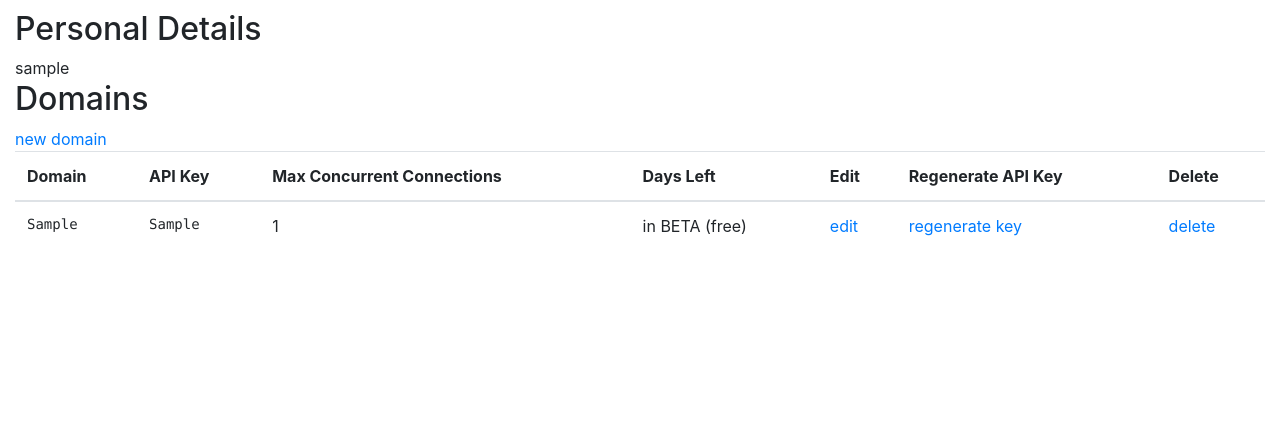
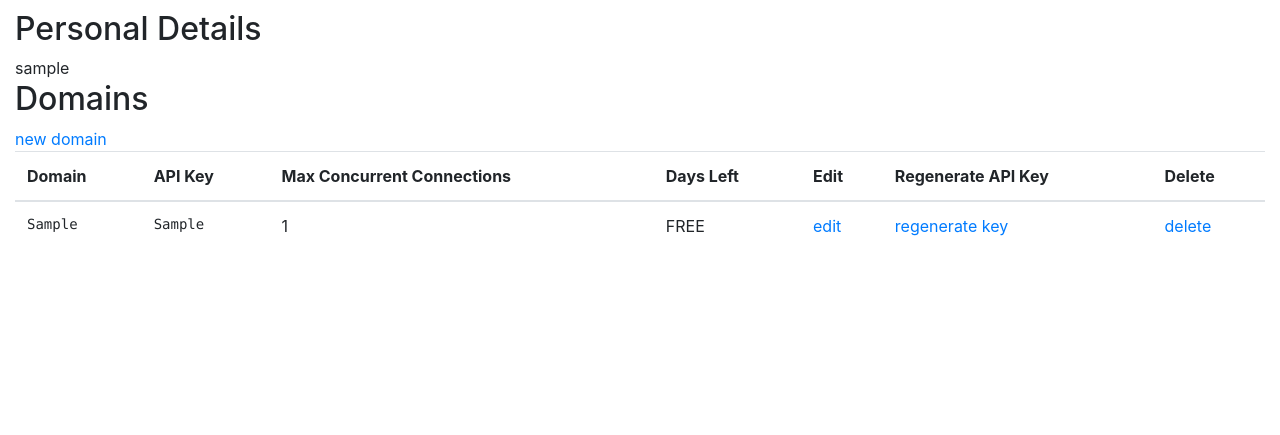
Before and after one commit to stef-k/socketizer, a Django app: a page that uses userprofiles/templates/userprofile.html in a window 1280 px wide. Shown: the part 71-506 px from the top of the page. Run offline with Django 3.2, Linux system fonts and the light colour scheme; a user stored in the database is signed in; tables that the repository leaves empty hold one stand-in row (values such as "Sample post"); parts of the project's set-up code (start-up, migrations or seed data) failed here and were passed over; some libraries are stand-ins or nearby versions.

Commit message:
reword FREE with nice label, remove unused model fields

```diff
--- a/mainsite/models.py
+++ b/mainsite/models.py
@@ -36,8 +36,6 @@
     # Domain status - current usage
     # api calls per month, at the beginning of the month this goes to 0
     current_month_api_calls = models.IntegerField(default=0)
-    # current connected sockets
-    current_connections = models.IntegerField(default=0)
 
     def generate_key(self):
         """Generates a new API key"""
--- a/userprofiles/templates/userprofile.html
+++ b/userprofiles/templates/userprofile.html
@@ -33,7 +33,7 @@
                             <td>{{ domain.max_concurrent_connections }}</td>
                             <td>
                                 {% if domain.free_key %}
-                                    in BETA (free)
+                                    <span class="label label-success">FREE</span>
                                 {% else %}
                                     {{ domain.days_left }}
                                 {% endif %}
```
